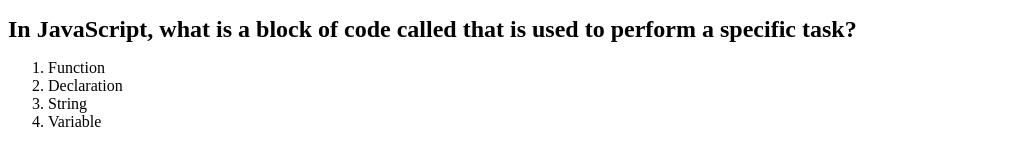
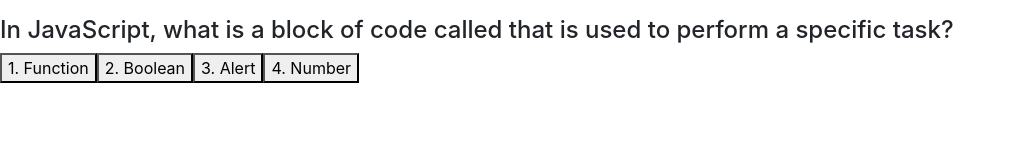
Before and after one commit to samersaemeldahr/Code-Quiz, a plain HTML site: page index.html in a window 1280 px wide. Both pictures are taken after a click on the button "Start". Shown: the whole page, without its empty margins (0-1016 px from the left). Drawn offline with nearby package versions, Linux system fonts and the light colour scheme.

Commit message:
Add several functions and variables

```diff
--- a/Assets/develop.js
+++ b/Assets/develop.js
@@ -15,38 +15,126 @@ var hideBtn = document.getElementById("hideBtn");
 var timer = document.getElementById("timer");
 var question = document.getElementById("question");
 var answers = document.getElementById("answers");
-var firstAnswer = document.getElementById("firstAnswer");
-var secondAnswer = document.getElementById("secondAnswer");
-var thirdAnswer = document.getElementById("thirdAnswer");
-var fourthAnswer = document.getElementById("fourthAnswer");
+var result = document.getElementById("result");
 
+var shuffledQuestions;
+var currentQuestionIndex = 0;
 var timerCount = 0;
+var timerId;
+
+
+var questions = [
+    {
+        question: "In JavaScript, what is a block of code called that is used to perform a specific task?",
+        answers: ["Function", "Boolean", "Alert", "Number"],
+        correctAnswer: "Function"
+    },
+    {
+        question: "In JavaScript, what element is used to store and manipulate text, usually in multiples?",
+        answers: ["Strings", "Arrays", "Variables", "Recorders"],
+        correctAnswer: "Strings"
+    },
+    {
+        question: "In JavaScript, what is used in conjunction with HTML to “react” to certain elements?",
+        answers: ["Condition", "Events", "Boolean", "All of the above"],
+        correctAnswer: "Events"
+    },
+    {
+        question: "What is the element called that is used to describe the set of variables, objects, and functions you explicitly have access to?",
+        answers: ["Range", "Restriction", "Scope", "Output Level"],
+        correctAnswer: "Scope"
+    },
+];
 
 document.getElementById("answers").style.display = "none";
 
 function start() {
   // event.preventDefault();
   // start timer i++,
-  document.getElementById("question").textContent = "In JavaScript, what is a block of code called that is used to perform a specific task?";
-  document.getElementById("question").style.fontSize = "24px";
+  question.style.fontSize = "24px";
   document.getElementById("text").style.display = "none";
-  document.getElementById("hideBtn").style.display = "none";
-  document.getElementById("answers").style.display = "inherit";
-  document.getElementById("firstAnswer").textContent = "Function";
-  document.getElementById("secondAnswer").textContent = "Declaration";
-  document.getElementById("thirdAnswer").textContent = "String";
-  document.getElementById("fourthAnswer").textContent = "Variable";
+  hideBtn.style.display = "none";
+  answers.style.display = "inherit";
 
-  if (firstAnswer && secondAnswer && thirdAnswer && fourthAnswer) {
-      secondquestion();
-  }
+  nextQuestion();
 };
 
-function secondQuestion() {
+var time = questions.length * 20;
 
+function nextQuestion() {
+    var currentQuestion = questions[currentQuestionIndex];
+    question.textContent = currentQuestion.question;
+
+    // clear out any old question choices
+    answers.innerHTML = "";
+    currentQuestion.answers.forEach(function(choice, i) {
+        // create new button for each choice
+        var choiceNode = document.createElement("button");
+        choiceNode.setAttribute("class", "choice");
+        choiceNode.setAttribute("value", choice);
+
+        choiceNode.textContent = i + 1 + ". " + choice;
+
+        // attach click event listener to each choice
+        choiceNode.onclick = questionClick;
+
+        // display on the page
+        answers.appendChild(choiceNode);
+      });
 }
 
 
+
+function questionClick() {
+    // check if user guessed wrong
+    if (this.value !== questions[currentQuestionIndex].correctAnswer) {
+      // penalize time
+      time -= 15;
+
+      if (time < 0) {
+        time = 0;
+      }
+      // display new time on page
+      timer.textContent = time;
+      result.textContent = "Incorrect!";
+      result.style.color = "red";
+    } else {
+      result.textContent = "Correct!";
+      result.style.color = "green";
+    }
+
+    // flash right/wrong feedback
+    result.setAttribute("class", "feedback");
+    setTimeout(function() {
+      result.setAttribute("class", "feedback hide");
+    }, 1000);
+
+    // next question
+    currentQuestionIndex++;
+
+    // time checker
+    if (currentQuestionIndex === questions.length) {
+      quizEnd();
+    } else {
+      nextQuestion();
+    }
+  }
+
+  function quizEnd() {
+    // stop timer
+    clearInterval(timerId);
+
+    // show end screen
+    //var endScreenEl = document.getElementById("end-screen");
+    //endScreenEl.removeAttribute("class");
+
+    // show final score
+    //var finalScoreEl = document.getElementById("final-score");
+    //finalScoreEl.textContent = time;
+
+    // hide questions section
+    questions.setAttribute("class", "hide");
+  }
 /*
 
 WHEN I answer a question
--- a/index.html
+++ b/index.html
@@ -10,6 +10,7 @@
         <title></title>
         <meta name="description" content="">
         <meta name="viewport" content="width=device-width, initial-scale=1">
+        <link rel="stylesheet" href="https://cdnjs.cloudflare.com/ajax/libs/twitter-bootstrap/4.5.0/css/bootstrap.min.css">
         <link rel="stylesheet" href="./Assets/style.css">
     </head>
     <body>
@@ -17,21 +18,22 @@
         <div>
             <h1 id="question">Code Quiz</h1>
             <p id="text">Click the start button to start the quiz</p>
-            <ol id="answers">
-                <li id="firstAnswer">HTML</li>
-                <li id="secondAnswer"></li>
-                <li id="thirdAnswer"></li>
-                <li id="fourthAnswer"></li>
-            </ol>
+            <div id="answers">
+                <button class="btn"></button>
+                <button class="btn"></button>
+                <button class="btn"></button>
+                <button class="btn"></button>
+            </div>
             <form></form>
         </div>
         <div id="hideBtn">
             <button onclick="start()">Start</button>
         </div>
+        <p id="result"></p>
         <!--[if lt IE 7]>
             <p class="browsehappy">You are using an <strong>outdated</strong> browser. Please <a href="#">upgrade your browser</a> to improve your experience.</p>
         <![endif]-->
-
+        <script src="https://code.jquery.com/jquery-3.5.1.min.js"></script>
         <script src="./Assets/develop.js"></script>
     </body>
 </html>
```
